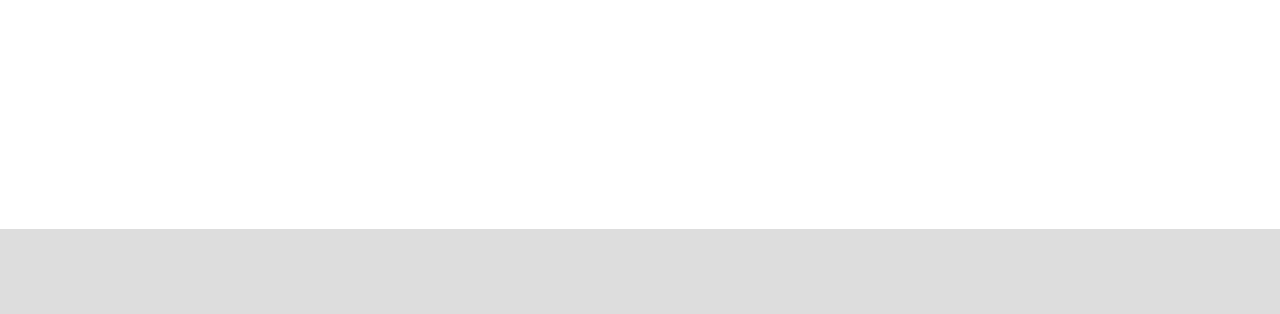
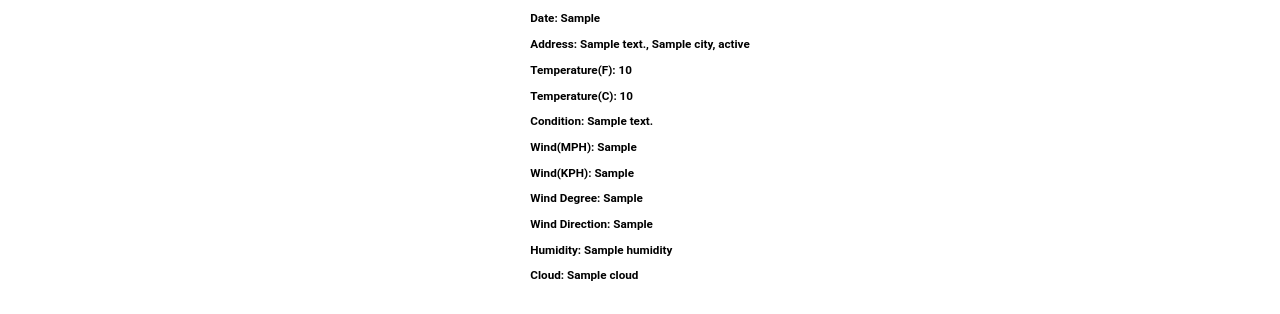
Before and after one commit to devspectre/Incidents, a Flask app: template templates/map.html in a window 1280 px wide. Shown: the part 571-885 px from the top of the page. Before the commit the page ends 800 px from the top, so only its background shows below. Run offline with Flask 2, Linux system fonts and the light colour scheme; the template is opened without the code that fills it: most values are stand-ins (such as "Sample title", 1, 10 or a date in 2020); some libraries are stand-ins or nearby versions.

Commit message:
ui changes to show details including weather

```diff
--- a/templates/map.html
+++ b/templates/map.html
@@ -1,6 +1,6 @@
 {% extends "base.html" %}
 
-{% block title %}Fire Incidents Insight: {{data.description.incident_number}}{% endblock %}
+{% block title %}Fire Incidents Insight: {{description.incident_number}}{% endblock %}
 {% block extra_style %}
 <style>
 html {
@@ -45,8 +45,8 @@ body {
 {% block body %}
 <script type="text/javascript">
     $(document).ready(function () {
-        var lat = parseFloat('{{data.address.latitude}}')
-        var lon = parseFloat('{{data.address.longitude}}')
+        var lat = parseFloat('{{address.latitude}}')
+        var lon = parseFloat('{{address.longitude}}')
         var insightMap = L.map('map').setView([lat, lon], 18);
         L.tileLayer('https://api.mapbox.com/styles/v1/{id}/tiles/{z}/{x}/{y}?access_token={accessToken}', {
             attribution: 'Map data &copy; <a href="https://www.openstreetmap.org/copyright">OpenStreetMap</a> contributors, Imagery © <a href="https://www.mapbox.com/">Mapbox</a>',
@@ -65,14 +65,14 @@ body {
         }).addTo(insightMap)
 
         var unitLocations = []
-        {% for unit in data.apparatus %}
+        {% for unit in apparatus %}
             var _lat = parseFloat('{{unit.unit_status.arrived.latitude}}')
             var _lon = parseFloat('{{unit.unit_status.arrived.longitude}}')
             var popupHtml = `
-            <h5>ID: {{unit.unit_id}}</h5>
-            <h5>Station: {{unit.station}}</h5>
-            <h5>Car: {{unit.car_id}}</h5>
-            <h5>Type: {{unit.unit_type}}</h5>
+            <h3>ID: {{unit.unit_id}}</h3>
+            <h3>Station: {{unit.station}}</h3>
+            <h3>Car: {{unit.car_id}}</h3>
+            <h3>Type: {{unit.unit_type}}</h3>
             `
             var marker = new L.marker([_lat, _lon]).addTo(insightMap)
             marker.bindPopup(popupHtml)
@@ -84,8 +84,21 @@ body {
 </script>
 <div id="root">
     <div class="content">
-        <h1>Fire Incidents Insight: {{data.description.incident_number}}</h1>
+        <h1>Fire Incidents Insight: {{description.incident_number}}</h1>
         <div id="map"></div>
+        <div id="details">
+            <h3>Date: {{description.event_opened}}</h3>
+            <h3>Address: {{address.address_line1}}, {{address.city}}, {{address.state}}</h3>
+            <h3>Temperature(F): {{weather.current.temp_f}}</h3>
+            <h3>Temperature(C): {{weather.current.temp_c}}</h3>
+            <h3>Condition: {{weather.current.condition.text}}</h3>
+            <h3>Wind(MPH): {{weather.current.wind_mph}}</h3>
+            <h3>Wind(KPH): {{weather.current.wind_kph}}</h3>
+            <h3>Wind Degree: {{weather.current.wind_degree}}</h3>
+            <h3>Wind Direction: {{weather.current.wind_dir}}</h3>
+            <h3>Humidity: {{weather.current.humidity}}</h3>
+            <h3>Cloud: {{weather.current.cloud}}</h3>
+        </div>
     </div>
 </div>
 {% endblock %}
```
